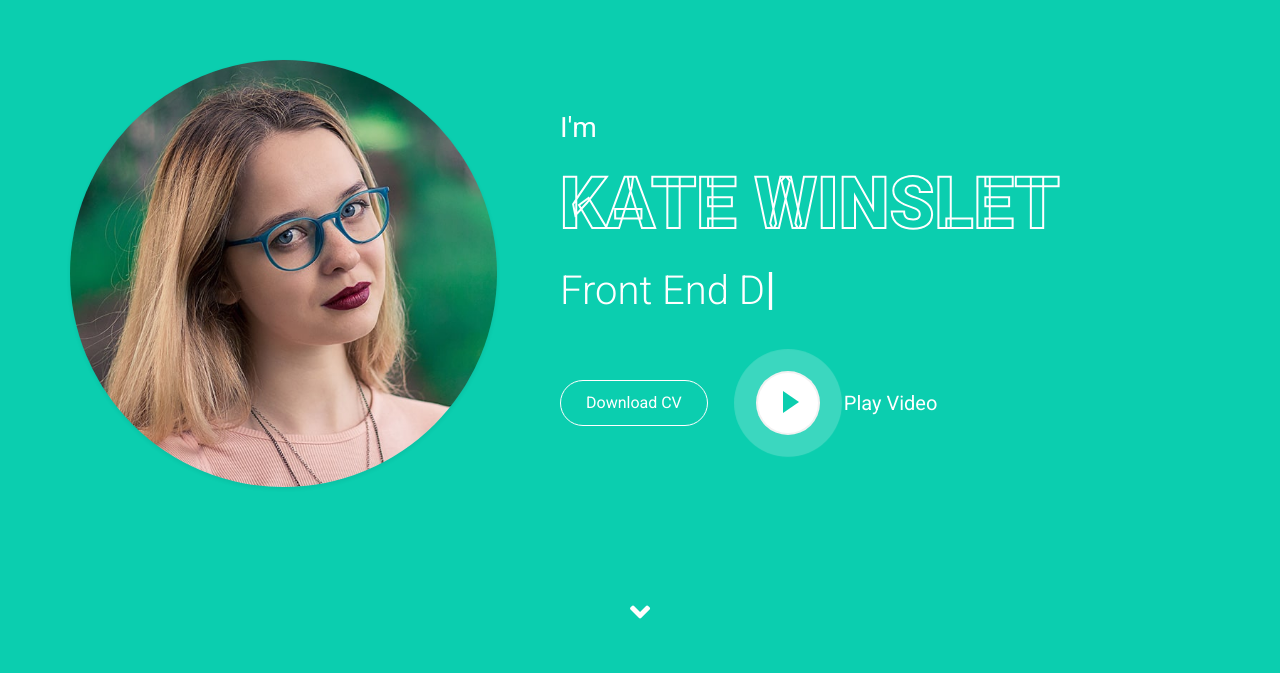
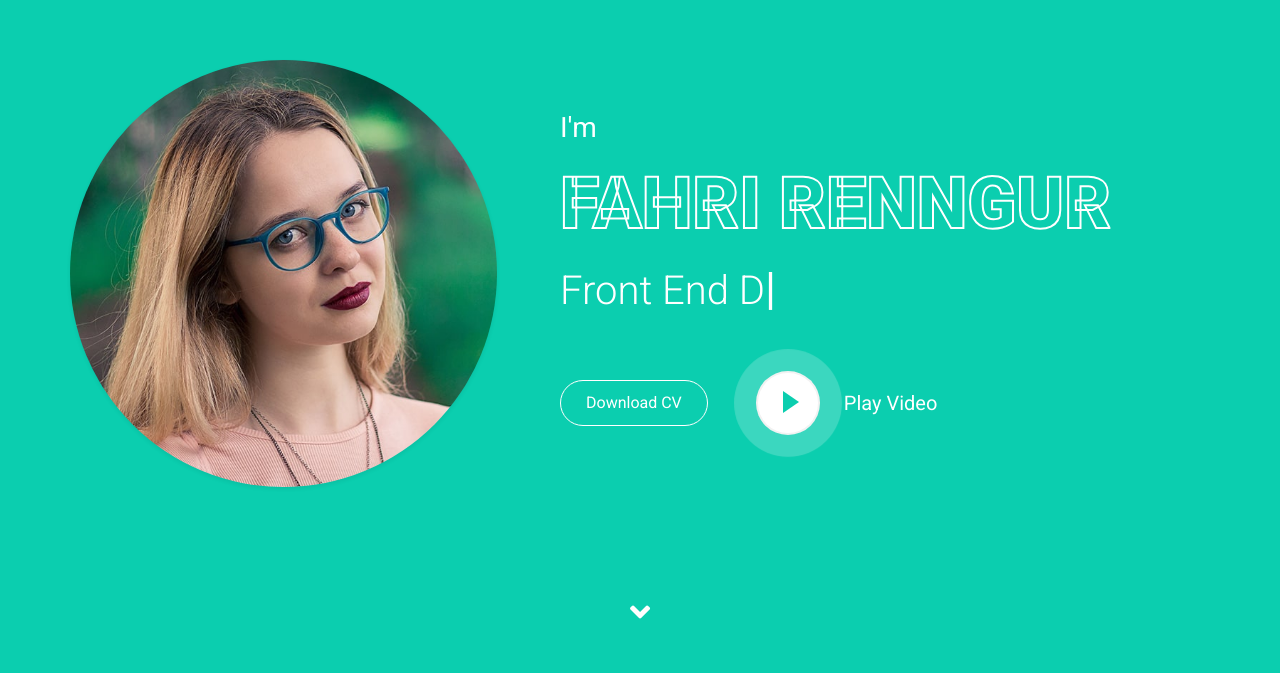
Before and after one commit to rfahri/portofolio, a plain HTML site: page index.html in a window 1280 px wide. Shown: the part 127-800 px from the top of the page. Drawn offline with nearby package versions, Linux system fonts and the light colour scheme.

Commit message:
modify landing page

```diff
--- a/index.html
+++ b/index.html
@@ -3,7 +3,7 @@
 
 <head>
     <meta charset="utf-8">
-    <title>FreeFolio - Freelancer Portfolio Template</title>
+    <title>FreeFolio - My Portfolio</title>
     <meta content="width=device-width, initial-scale=1.0" name="viewport">
     <meta content="Free HTML Templates" name="keywords">
     <meta content="Free HTML Templates" name="description">
@@ -81,7 +81,7 @@
                 </div>
                 <div class="col-lg-7 text-center text-lg-left">
                     <h3 class="text-white font-weight-normal mb-3">I'm</h3>
-                    <h1 class="display-3 text-uppercase text-primary mb-2" style="-webkit-text-stroke: 2px #ffffff;">Kate Winslet</h1>
+                    <h1 class="display-3 text-uppercase text-primary mb-2" style="-webkit-text-stroke: 2px #ffffff;">Fahri Renngur</h1>
                     <h1 class="typed-text-output d-inline font-weight-lighter text-white"></h1>
                     <div class="typed-text d-none">Web Designer, Web Developer, Front End Developer, Apps Designer, Apps Developer</div>
                     <div class="d-flex align-items-center justify-content-center justify-content-lg-start pt-5">
```
